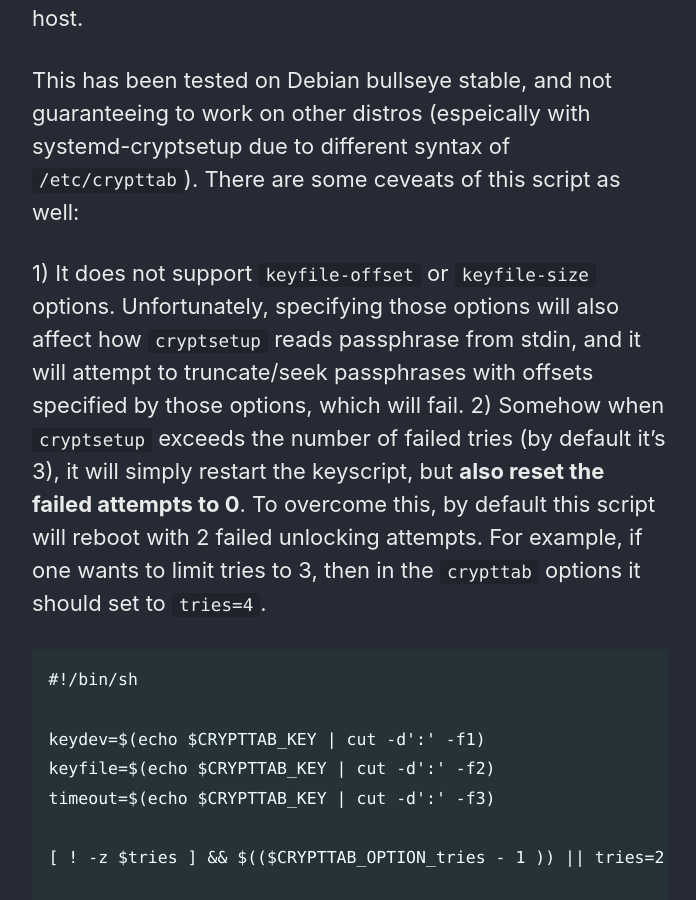
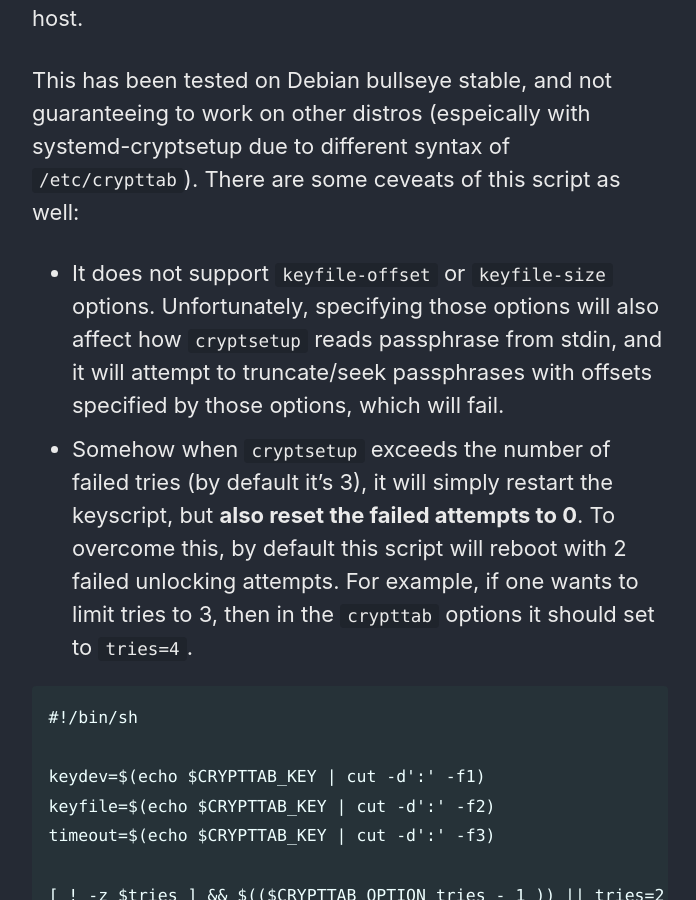
Before and after one commit to raidenii/raidenii.github.io, a Jekyll site: the page built from _posts/2022-03-12-dd30fb8b.md, in a window 1280 px wide and 900 px high, scrolled down 803 px. Shown: the whole window, without its empty margins (290-986 px from the left). Built offline with Jekyll 4.4.1, drawn with Linux system fonts in a browser that asks for light colours; cached includes are drawn as plain includes.

Commit message:
fix bullets

````diff
--- a/_posts/2022-03-12-dd30fb8b.md
+++ b/_posts/2022-03-12-dd30fb8b.md
@@ -18,8 +18,8 @@ The script below will allow to read entries from `/etc/crypttab`, having a timeo
 
 This has been tested on Debian bullseye stable, and not guaranteeing to work on other distros (espeically with systemd-cryptsetup due to different syntax of `/etc/crypttab`). There are some ceveats of this script as well:
 
-1) It does not support `keyfile-offset` or `keyfile-size` options. Unfortunately, specifying those options will also affect how `cryptsetup` reads passphrase from stdin, and it will attempt to truncate/seek passphrases with offsets specified by those options, which will fail.
-2) Somehow when `cryptsetup` exceeds the number of failed tries (by default it's 3), it will simply restart the keyscript, but **also reset the failed attempts to 0**. To overcome this, by default this script will reboot with 2 failed unlocking attempts. For example, if one wants to limit tries to 3, then in the `crypttab` options it should set to `tries=4`.
+- It does not support `keyfile-offset` or `keyfile-size` options. Unfortunately, specifying those options will also affect how `cryptsetup` reads passphrase from stdin, and it will attempt to truncate/seek passphrases with offsets specified by those options, which will fail.
+- Somehow when `cryptsetup` exceeds the number of failed tries (by default it's 3), it will simply restart the keyscript, but **also reset the failed attempts to 0**. To overcome this, by default this script will reboot with 2 failed unlocking attempts. For example, if one wants to limit tries to 3, then in the `crypttab` options it should set to `tries=4`.
 
 ```
 #!/bin/sh
````
